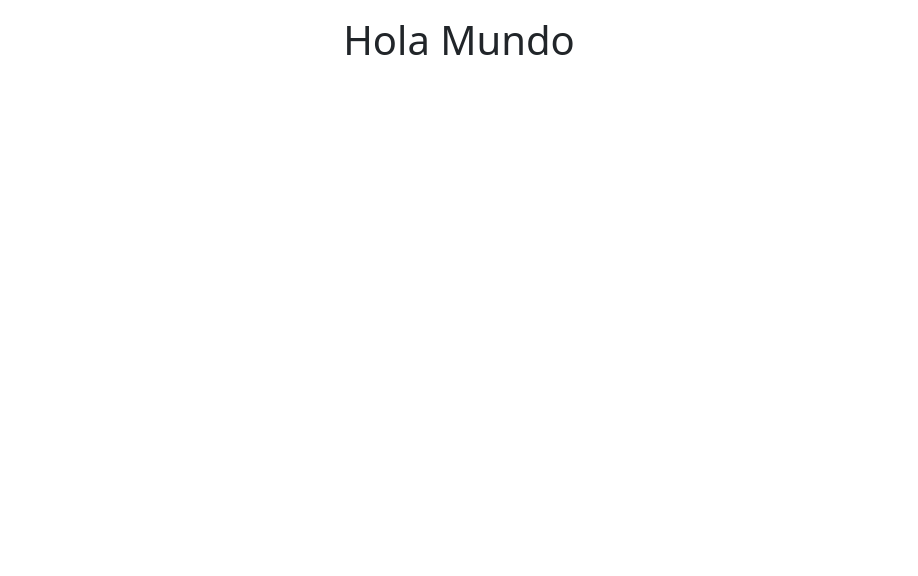
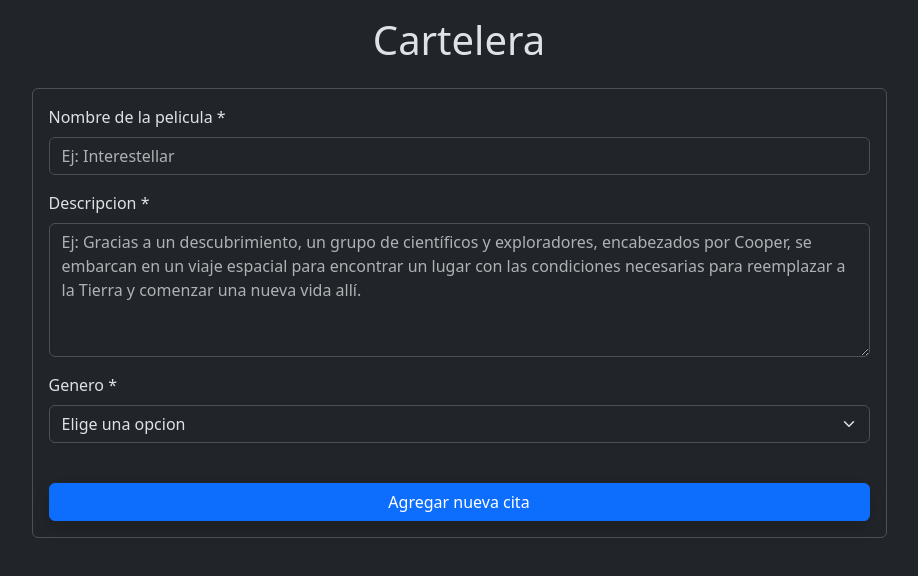
Before and after one commit to juanchiblanco/react-altaPeliculas, a React (Vite) app: page / in a window 1280 px wide. Shown: the top 576 px of the page, without its empty margins (181-1099 px from the left). Built offline with nearby package versions, Linux system fonts and the light colour scheme.

Commit message:
disenio del form de peliculas

```diff
--- a/index.html
+++ b/index.html
@@ -1,5 +1,5 @@
 <!doctype html>
-<html lang="es">
+<html lang="es" data-bs-theme="dark">
   <head>
     <meta charset="UTF-8" />
     <link rel="icon" type="image/svg+xml" href="/vite.svg" />
--- a/src/App.jsx
+++ b/src/App.jsx
@@ -1,9 +1,13 @@
 import "bootstrap/dist/css/bootstrap.min.css";
+import FormularioPelicula from "./components/FormularioPelicula";
 
 function App() {
   return (
     <main className="container my-3">
-      <h1 className="text-center">Hola Mundo</h1>
+      <h1 className="text-center">Cartelera</h1>
+       <section className="row justify-content-center">
+        <FormularioPelicula/>
+       </section>
     </main>
   )
 }
--- /dev/null
+++ b/src/components/FormularioPelicula.jsx
@@ -0,0 +1,46 @@
+import Button from "react-bootstrap/Button";
+import Form from "react-bootstrap/Form";
+
+const FormularioPelicula = () => {
+  return (
+    <div className="w-75 border border-light-subtle rounded p-3 my-3">
+      <Form>
+        <Form.Group className="mb-3" controlId="nombrePelicula">
+          <Form.Label>Nombre de la pelicula *</Form.Label>
+          <Form.Control type="text" placeholder="Ej: Interestellar" />
+        </Form.Group>
+        <Form.Group className="mb-3" controlId="descripcion">
+          <Form.Label>Descripcion *</Form.Label>
+          <Form.Control
+            as="textarea"
+            rows={5}
+            placeholder="Ej: Gracias a un descubrimiento, un grupo de científicos y exploradores, encabezados por Cooper, se embarcan en un viaje espacial para encontrar un lugar con las condiciones necesarias para reemplazar a la Tierra y comenzar una nueva vida allí."
+          />
+        </Form.Group>
+        <Form.Group className="mb-3" controlId="nombreMascota">
+          <Form.Label>Genero *</Form.Label>
+          <Form.Select aria-label="Default select example">
+            <option>Elige una opcion</option>
+            <option value="1">Acción</option>
+            <option value="2">Aventura</option>
+            <option value="3">Ciencia ficción</option>
+            <option value="4">Comedia</option>
+            <option value="5">Drama</option>
+            <option value="6">Terror</option>
+            <option value="7">Fantasía</option>
+            <option value="8">Musical</option>
+            <option value="9">Romántico</option>
+            <option value="10">Thriller</option>
+            <option value="11">Animación </option>
+            <option value="12">Documental</option>
+          </Form.Select>
+        </Form.Group>
+        <Button variant="primary" type="submit" className="mt-4 w-100 shadow">
+          Agregar nueva cita
+        </Button>
+      </Form>
+    </div>
+  );
+};
+
+export default FormularioPelicula;
```
